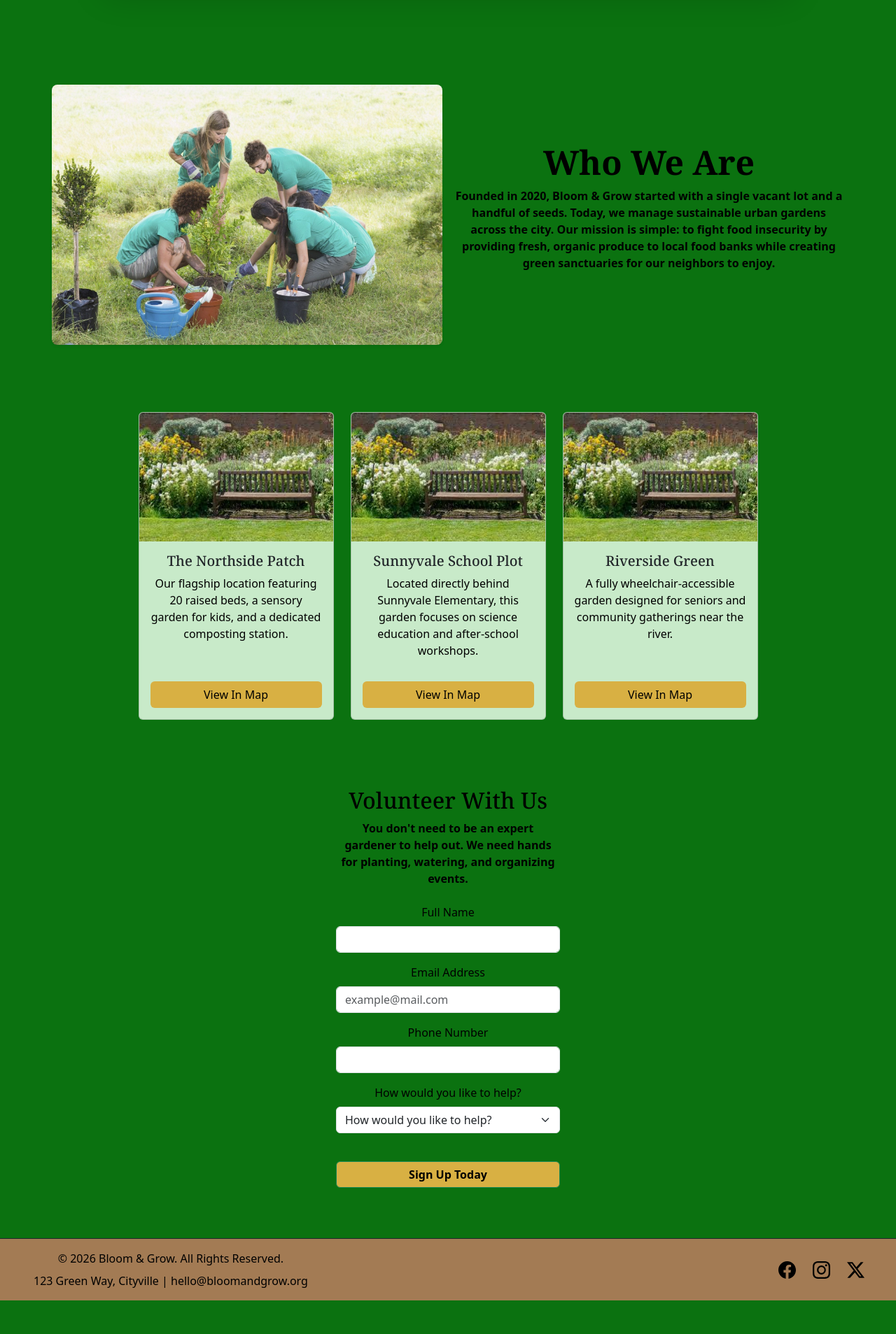
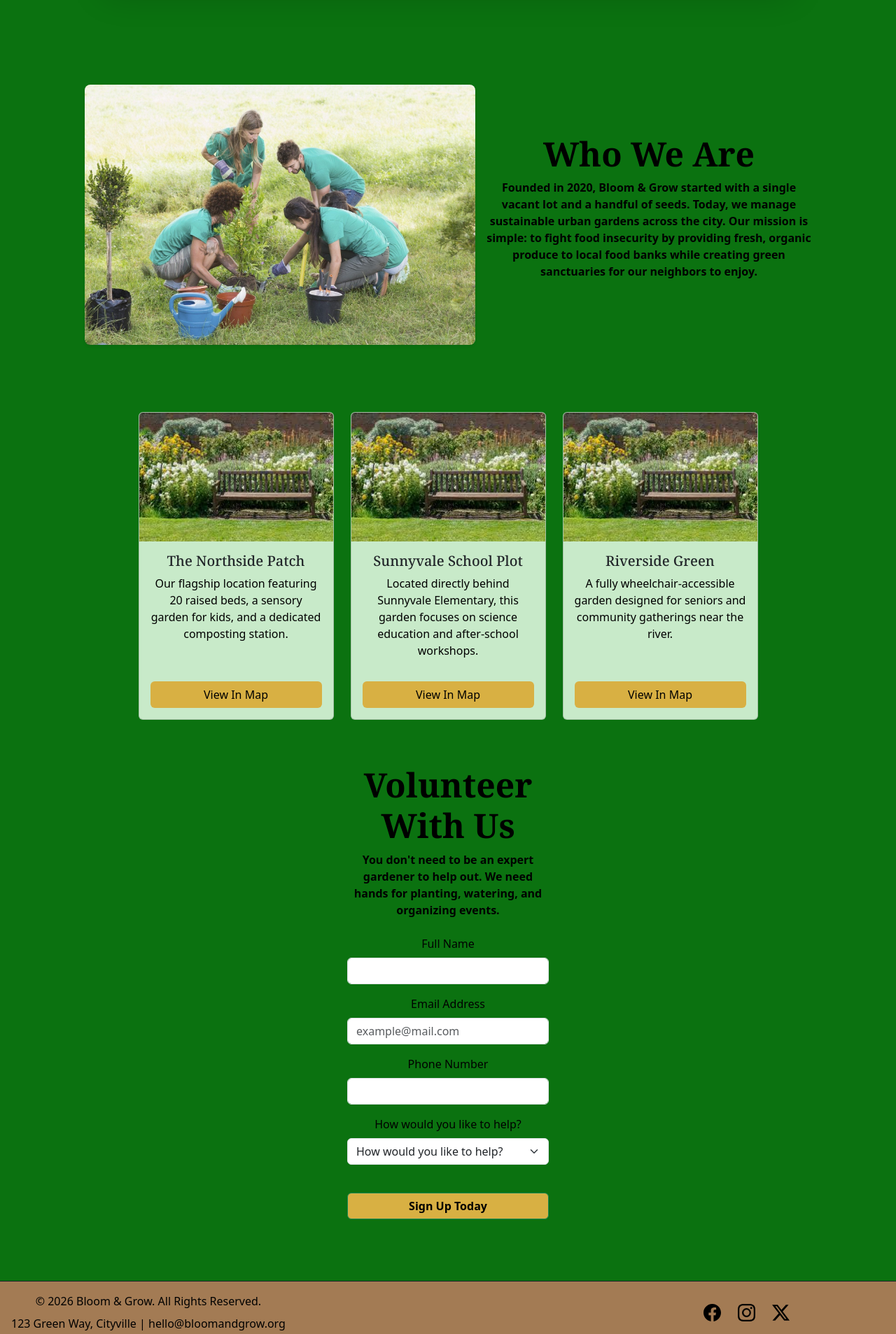
Before and after one commit to shaharhefer0409/Bloom-And-Grow, a website: page index.html in a window 1280 px wide. Shown: the part 880-2787 px from the top of the page at 70% size. Before the commit the page ends 2739 px from the top, so only its background shows below. Drawn offline with nearby package versions, Linux system fonts and the light colour scheme.

Commit message:
fixed the footer's overflow

```diff
--- a/index.html
+++ b/index.html
@@ -87,10 +87,10 @@
         </div>
 
    <img
-          class="mt-5 rounded-4 border-dark shadow-lg"
+  class="mt-5 rounded-4 border-dark shadow-lg img-fluid"
   src="/heroImage.jpg"
   alt="Community Garden"
-          width="80%" />
+  style="max-width: 80%;" />
       </div>
     </section>
 
@@ -101,8 +101,8 @@
       <img
   src="/aboutUsImage.jpg"
   alt=""
-          class="order-1 order-sm-0 col-10 col-sm-6 my-5 rounded-3 shadow-sm" />
-        <div class="text-center col-10 col-sm-6 ms-3 my-5">
+  class="order-1 order-sm-0 col-10 col-sm-6 my-5 rounded-3 shadow-sm img-fluid" />
+        <div class="text-center col-10 col-sm-5 ms-3 my-5">
           <h1 class="display-5 fw-bold text-body-emphasis">Who We Are</h1>
           <p class="text-center mb-4 fw-bold text-body-emphasis">
             Founded in 2020, Bloom & Grow started with a single vacant lot and a
@@ -186,8 +186,8 @@
     <section id="joinus" class="text-body-emphasis mb-5">
       <form action="/api/server" method="POST">
         <div class="d-flex mb-5 align-items-center text-center justify-content-center flex-wrap">
-        <div class="mb-4 d-flex flex-column m-5 col-sm-6 col-md-4 col-lg-3">
-          <h2 class="display-5fw-bold">Volunteer With Us</h2>
+        <div class="mb-4 d-flex flex-column p-3 col-sm-6 col-10 col-md-4 col-lg-3">
+          <h2 class="display-5 fw-bold">Volunteer With Us</h2>
           <p class="mb-4 fw-bold">
             You don't need to be an expert gardener to help out. We need hands
             for planting, watering, and organizing events.
@@ -239,7 +239,7 @@
       <footer class="py-3 mt-4 border-top border-dark text">
         <div
           class="d-flex justify-content-sm-between align-items-center gap-3 flex-column flex-sm-row">
-          <div class="text-center mx-5 gap-2 flex-column d-flex">
+          <div class="text-center ms-3 gap-2 flex-column d-flex">
             <span class="text-body-emphasis mb-3 mb-md-0 text-body-secondary"
               >© 2026 Bloom & Grow. All Rights Reserved.</span
             >
@@ -247,7 +247,7 @@
               >123 Green Way, Cityville | hello@bloomandgrow.org</span
             >
           </div>
-          <div class="justify-content-center col-6 col-sm-2 d-flex gap-4">
+          <div class="justify-content-center col-6 col-sm-4 d-flex gap-4">
             <a
               href="https://getbootstrap.com/docs/4.0/components/forms/"
               target="_blank">
```
Lines whose indentation alone changed are shown as unchanged.
